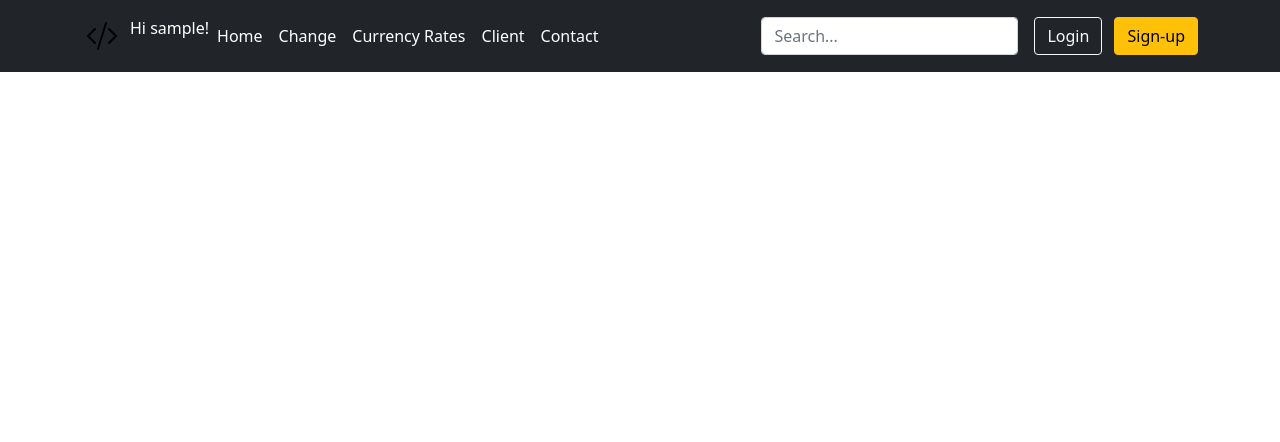
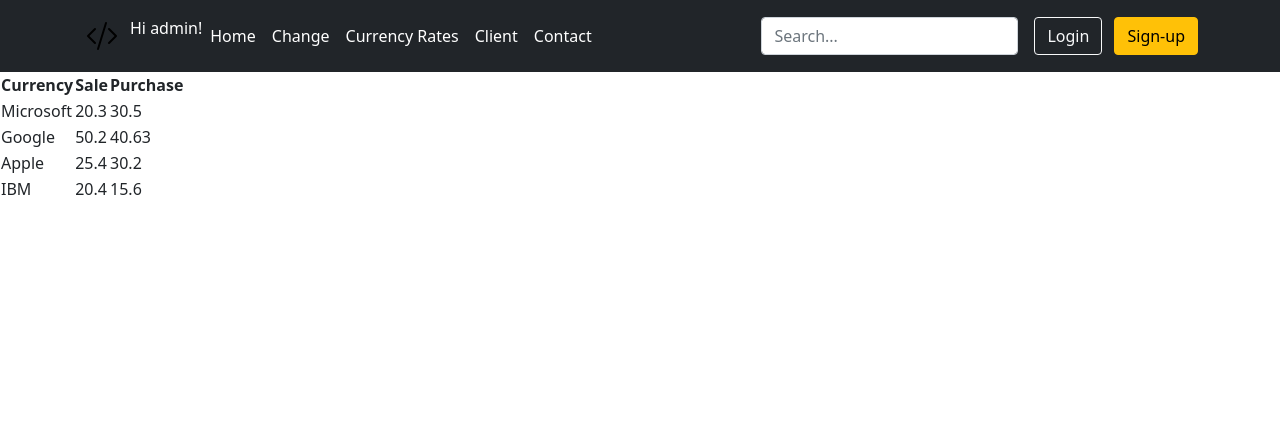
Before and after one commit to vdmglkv/ExchangeOffice, a Django app: page /currencyrate/ in a window 1280 px wide. Shown: the top 442 px of the page. Run offline with Django 3.2, Linux system fonts and the light colour scheme; the visitor is signed in with stand-in values (Sample User, id 1).

Commit message:
Update templates

```diff
--- a/ExchangeOffice/templates/OfficeApp/currency_rate.html
+++ b/ExchangeOffice/templates/OfficeApp/currency_rate.html
@@ -1,3 +1,33 @@
 {% extends "base.html" %}
+{% load static %}
 {% block title %}Rates{% endblock title %}
+{% block content %}
+<table>
+<tr>
+  <th>Currency</th>
+  <th>Sale</th>
+  <th>Purchase</th>
+  </tr>
+ <tr>
+  <td>Microsoft</td>
+  <td>20.3</td>
+  <td>30.5</td>
+ </tr>
+<tr>
+  <td>Google</td>
+  <td>50.2</td>
+  <td>40.63</td>
+</tr>
+<tr>
+  <td>Apple</td>
+  <td>25.4</td>
+  <td>30.2</td>
+</tr>
+<tr>
+  <td>IBM</td>
+  <td>20.4</td>
+  <td>15.6</td>
+</tr>
+</table>
+{% endblock content %}
 {% block header %}Main{% endblock header %}
--- a/ExchangeOffice/templates/base.html
+++ b/ExchangeOffice/templates/base.html
@@ -4,7 +4,7 @@
 <head>
     <link href="https://cdn.jsdelivr.net/npm/bootstrap@5.1.3/dist/css/bootstrap.min.css" rel="stylesheet"
           integrity="sha384-1BmE4kWBq78iYhFldvKuhfTAU6auU8tT94WrHftjDbrCEXSU1oBoqyl2QvZ6jIW3" crossorigin="anonymous">
-<!--    <link href="{% static './css/style.css'%}" rel="stylesheet" type="text/css">-->
+    <link href="{% static './css/style.css'%}" rel="stylesheet" type="text/css">
     <meta charset="utf-8"/>
     <title>{% block title %}Default title{% endblock title %}</title>
 </head>
@@ -34,7 +34,11 @@
               <svg class="bi me-2" width="40" height="32" role="img" aria-label="Bootstrap"><use xlink:href="#logo"></use></svg>
             </a>
                 {% if user.is_authenticated %}
-                    <p>Hi {{ user.username }}!</p>
+                    {% if user.is_staff %}
+                        <p>Hi admin!</p>
+                    {% else %}
+                        <p>Hi {{user.username}}!</p>
+                    {% endif %}
                 {% else %}
                     <p>You are not logged in.</p>
               {% endif %}
```
Also changed, not shown: ExchangeOffice/templates/OfficeApp/client.html (+11 -0 lines).
